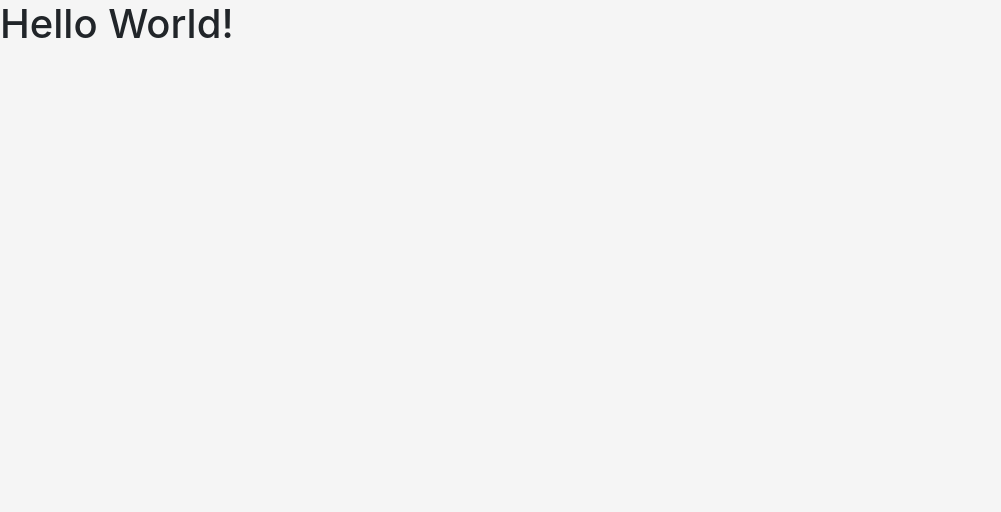
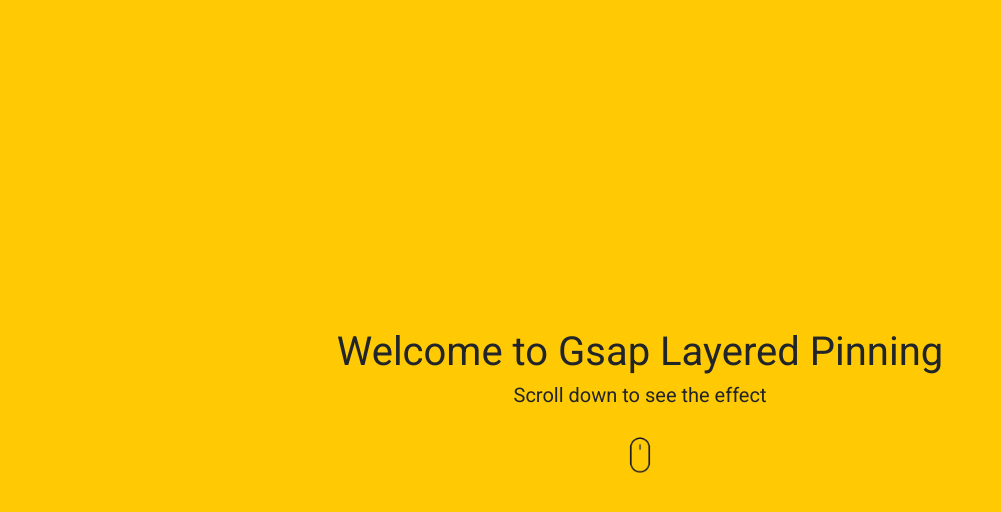
Before and after one commit to rishi120/covid19-data-tracker, a React (Create React App) app: page / in a window 1280 px wide. Shown: the top 512 px of the page, without its empty margins (0-1001 px from the left). Built offline with nearby package versions, Linux system fonts and the light colour scheme.

Commit message:
created first section and added animations

```diff
--- /dev/null
+++ b/src/Components/Landing/Image-grid.jsx
@@ -0,0 +1 @@
+import React, { useEffect } from "react";
--- a/src/Components/Landing/Index.jsx
+++ b/src/Components/Landing/Index.jsx
@@ -0,0 +1,33 @@
+import React, { useEffect, useRef } from "react";
+import Container from "react-bootstrap/Container";
+import gsap, { Power2 } from "gsap";
+import ScrollTrigger from "gsap/ScrollTrigger";
+
+const Renderlandingsection = (props) => {
+  useEffect(() => {
+    const gsapTimeline = gsap.timeline();
+    const elementSelectors = [
+      "#headingAnimation",
+      "#paraAnimation",
+      "#imgAnimation",
+    ];
+    gsapTimeline.from(elementSelectors, {
+      y: 100,
+      opacity: 0,
+      ease: Power2.easeInOut,
+      duration: 0.5,
+      delay: 0.5,
+      stagger: 0.1,
+    });
+  }, []);
+  return (
+    <section className="landing-section panel">
+      <Container>
+        <h1 id="headingAnimation">Welcome to Gsap Layered Pinning</h1>
+        <p id="paraAnimation">Scroll down to see the effect</p>
+        <img src={props.Scrollgif} alt="Scroll Down" id="imgAnimation" />
+      </Container>
+    </section>
+  );
+};
+export default Renderlandingsection;
--- /dev/null
+++ b/src/Components/Landing/index.scss
@@ -0,0 +1,16 @@
+.landing-section {
+    height: 100vh;
+    background-color: $yellow;
+    display: flex;
+    align-items: center;
+    text-align: center;
+    h1 {
+        font: 40px $roboto;
+    }
+    p {
+        font: 20px $roboto;
+    }
+    img {
+        width: 50px;
+    }
+}
--- a/src/Master.jsx
+++ b/src/Master.jsx
@@ -1,7 +1,9 @@
 import React, { useEffect } from "react";
+import Renderlandingsection from "./Components/Landing/Index";
+import Scrollgif from "./assets/images/scroll-down.gif";
 
 const Rendermastercomponent = () => {
-  return <h1>Hello World!</h1>;
+  return <Renderlandingsection Scrollgif={Scrollgif} />;
 };
 
 export default Rendermastercomponent;
--- a/src/assets/scss/base/reset.scss
+++ b/src/assets/scss/base/reset.scss
@@ -25,10 +25,6 @@
     }
 }
 
-section {
-    scroll-snap-align: start;
-}
-
 a:link,
 a:hover,
 a:active,
--- a/src/assets/scss/consts/colors.scss
+++ b/src/assets/scss/consts/colors.scss
@@ -16,4 +16,4 @@
 $thumb-vertical: #003558;
 // font colors
 $font-white: #fff;
-$font-blue: #3f3271;
+$font-black: #000;
--- a/src/assets/scss/style.scss
+++ b/src/assets/scss/style.scss
@@ -4,4 +4,4 @@
 @import "./mixins/main.scss";
 @import "./base/main.scss";
 // component styles
-@import "../../Master.scss";
+@import "../../Components/Landing/index.scss";
```
Also changed, not shown: src/Master.scss (deleted), src/assets/images/scroll-down.gif (added).
